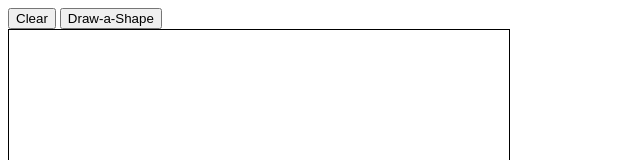
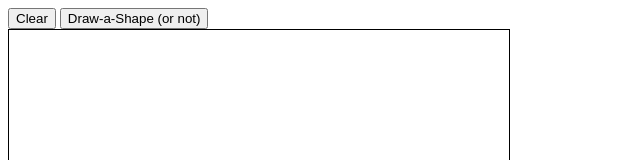
Before and after one commit to ryan-aday/adayR, a plain HTML site: page 01_canvas/clickdraw.html in a window 1280 px wide. Shown: the top 160 px of the page, without its empty margins (0-640 px from the left). Drawn offline with Linux system fonts and the light colour scheme.

```diff
--- a/01_canvas/clickdraw.html
+++ b/01_canvas/clickdraw.html
@@ -11,7 +11,7 @@
     #slate {border: 1px solid black }
   </style>
 	<button id="clear">Clear</button>
-	<button id="toggle">Draw-a-Shape</button>
+	<button id="toggle">Draw-a-Shape (or not)</button>
 
   <div>
     <canvas height = "500" width = "500" id = "slate" >
```
